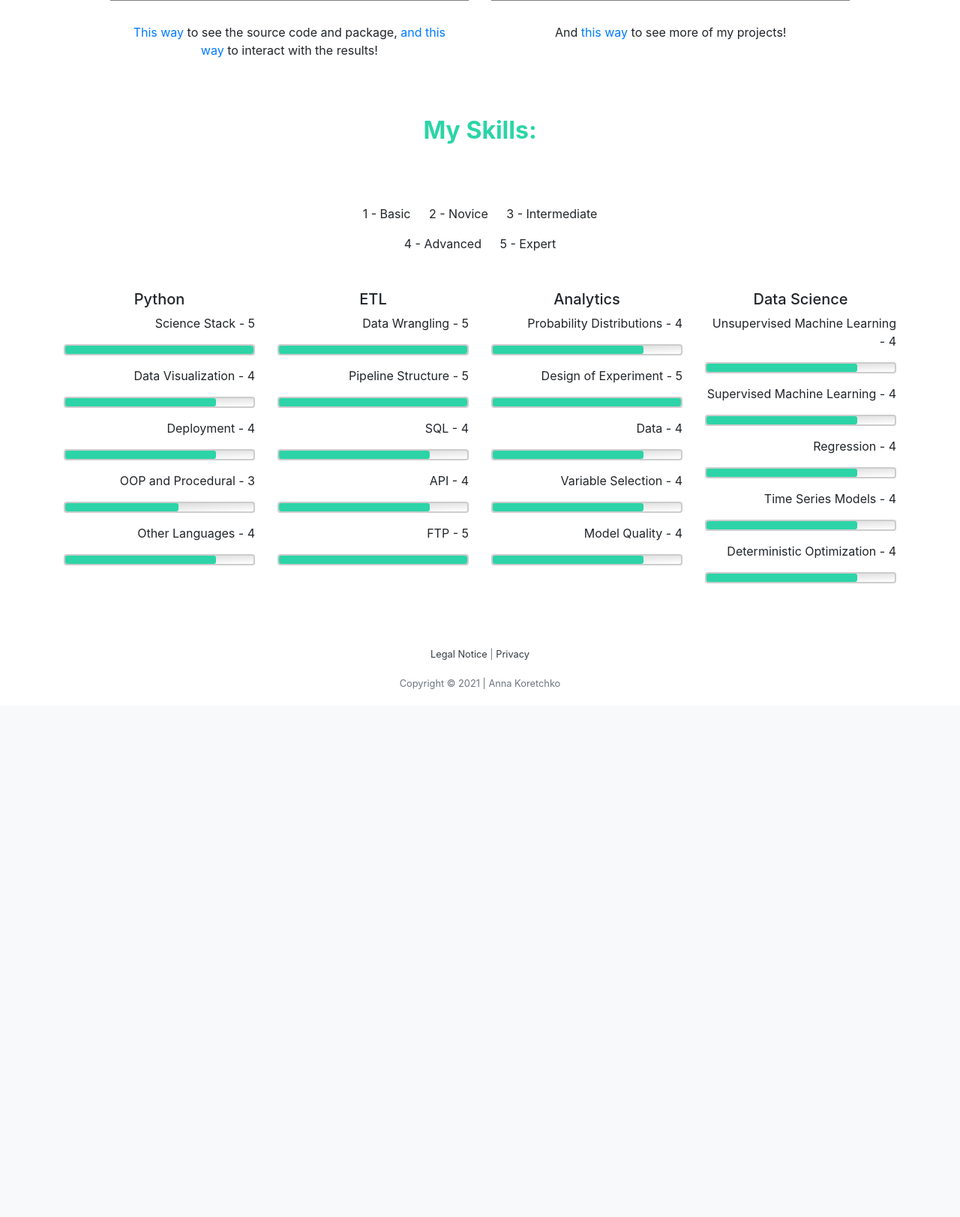
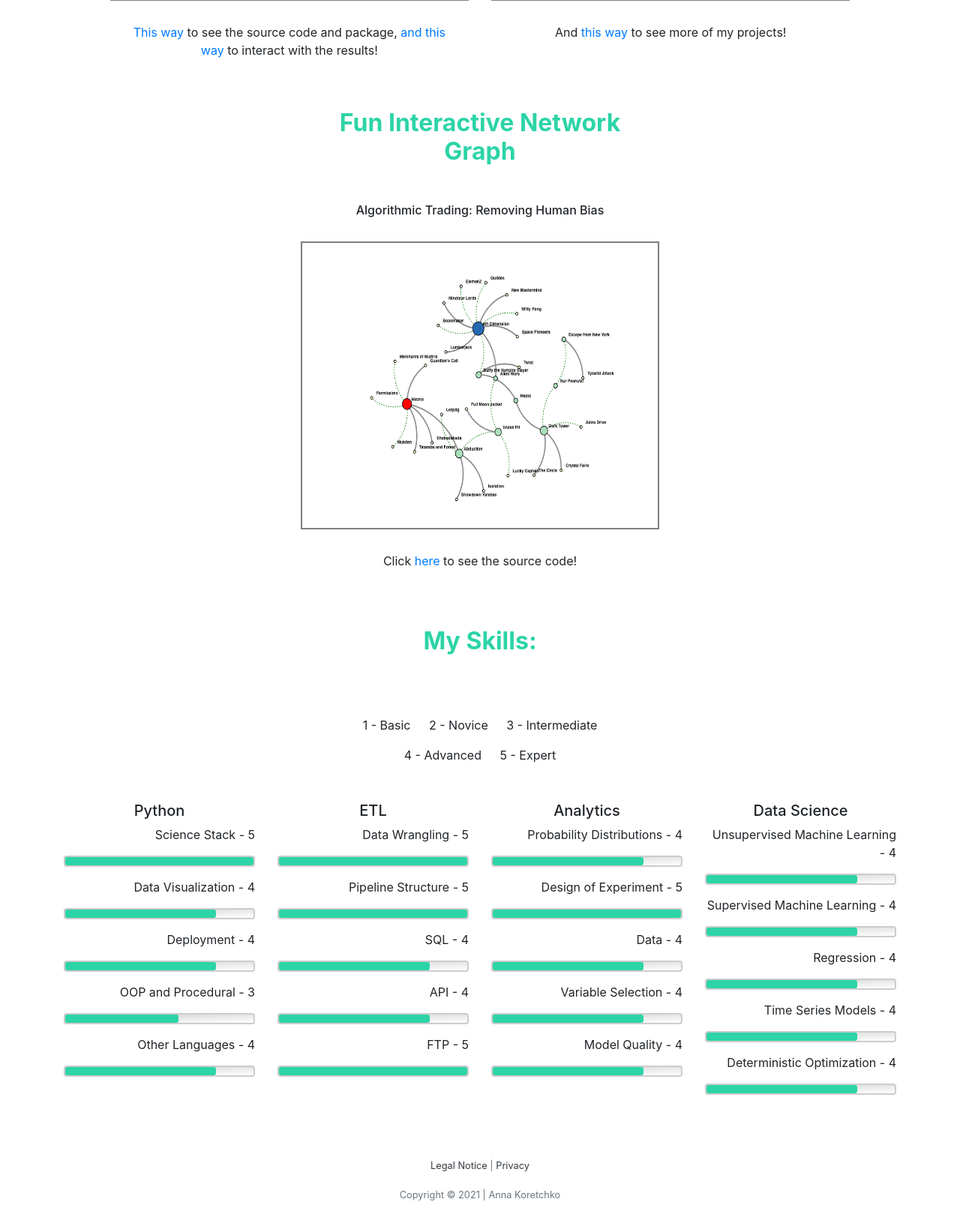
Before and after one commit to annakoretchko/personal-website, a Flask app: page / in a window 1280 px wide. Shown: the part 1239-2862 px from the top of the page at 75% size. Before the commit the page ends 2158 px from the top, so only its background shows below. Run offline with Flask 2, Linux system fonts and the light colour scheme; parts of the project's set-up code (start-up, migrations or seed data) failed here and were passed over; some libraries are stand-ins or nearby versions.

Commit message:
added network graph to landing page

```diff
--- a/templates/index.html
+++ b/templates/index.html
@@ -65,7 +65,38 @@
                         </p>
                     </div>
                 </div>
+                <div class="col-8 col-md-5">
+                    <div class="row justify-content-center">
+                        <div class="text-center">
+                            <!-- <h2 class="index-header">My most recent course</h2> -->
+                            <h2 class="index-header">Fun Interactive Network Graph</h2>
+                        </div>
+                    </div>
+                    <div class="row justify-content-center">
+                        <div class="row index-img text-center">
+                            <!-- <h6>Udacity's Intro to Data Structures and Algorithms</h6> -->
+                            <h6>Algorithmic Trading: Removing Human Bias</h6>
+
+                        </div>
+                    </div>
+                    <div class="row">
+                        <!-- <a target="_blank" href="https://www.udacity.com/course/data-structures-and-algorithms-in-python--ud513">
+                            <img class="portfolio-img" src="/static/img/udacity.png">
+                        </a> -->
+                        <a target="_blank" href="/graph">
+                            <img class="portfolio-img" src="/static/img/network_graph.png">
+                        </a>
+                    </div>
+                    <div class="index-bottom text-center">
+                        <p>
+                            Click <a target="_blank" class="about-link" href="https://github.com/annakoretchko/">here</a> to see the source code!
+                        </p>
+                    </div>
+                </div>
             </div>
+
+
+
         </div>
 
 
```
